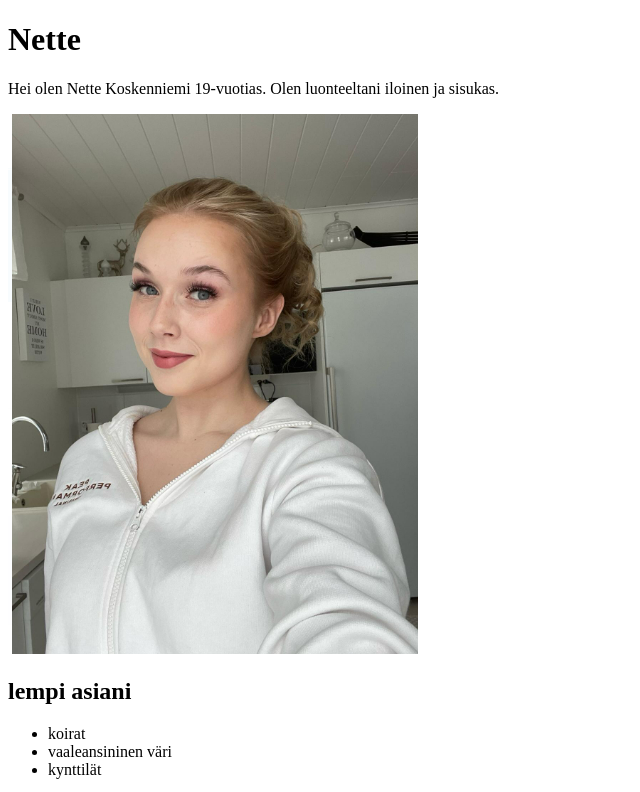
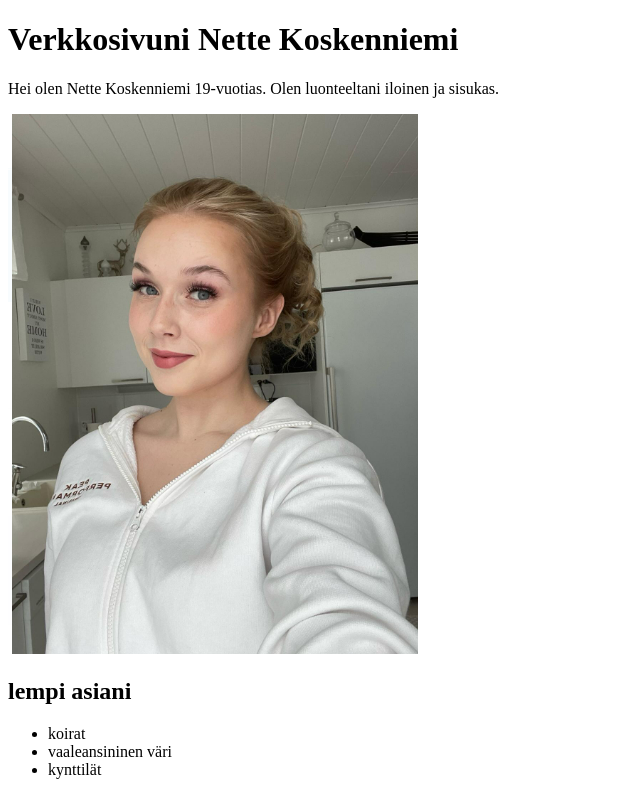
Before and after one commit to Nette1906/Websivuston_kehitt-minen_Syksy_2025, a plain HTML site: page WS01_HTML/Index.html in a window 1280 px wide. Shown: the top 792 px of the page, without its empty margins (0-640 px from the left). Drawn offline with Linux system fonts and the light colour scheme.

Commit message:
Korjailua 2

```diff
--- a/WS01_HTML/Index.html
+++ b/WS01_HTML/Index.html
@@ -3,8 +3,8 @@
 <head>
     <title>My First HTML Page</title>
 </head>
-</body>
-    <h1>Nette</h1>
+<body>
+    <h1>Verkkosivuni Nette Koskenniemi</h1>
     <p>Hei olen Nette Koskenniemi 19-vuotias. Olen luonteeltani iloinen ja sisukas.</p>
     <img src="cv.png" alt="kuva minusta">
 
```
